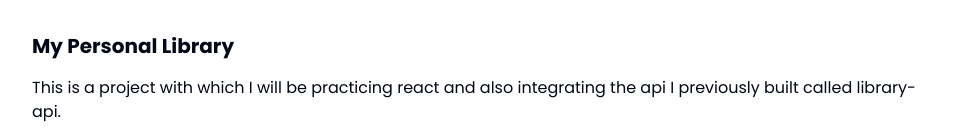
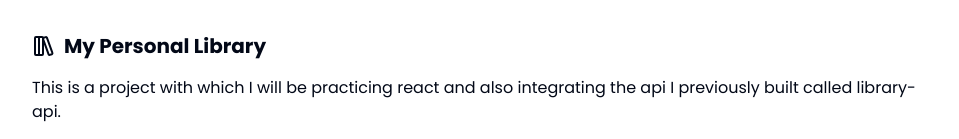
Before and after one commit to Whomy09/my-personal-library, a React (Vite) app: page / in a window 1280 px wide. Shown: the top 139 px of the page, without its empty margins (160-1119 px from the left). Built offline with nearby package versions, Linux system fonts and the light colour scheme.

Commit message:
feat: library icon in the header section

```diff
--- a/src/pages/index.tsx
+++ b/src/pages/index.tsx
@@ -1,11 +1,12 @@
 import { useState } from "react";
+import { LibraryBig } from "lucide-react";
 import BooksTable from "@/components/books-table";
 import { bookColumns } from "@/components/columns";
 import { createBook, getBooks } from "@/services/book";
 import CreateBookModal from "@/components/create-book-modal";
 import { useMutation, useQuery, useQueryClient } from "react-query";
 
-export default function App() {
+const App = () => {
   const [showCreateModal, setShowCreateModal] = useState(false);
 
   const queryClient = useQueryClient();
@@ -13,7 +14,7 @@ export default function App() {
     error,
     isError,
     data: books,
-    isFetching,
+    isLoading,
   } = useQuery("books", getBooks);
 
   const mutationCreateBook = useMutation(createBook, {
@@ -26,7 +27,10 @@ export default function App() {
     <>
       <main className="my-8 lg:max-w-4xl lg:mx-auto">
         <section className="flex flex-col gap-4">
-          <h1 className="text-xl font-bold">My Personal Library</h1>
+          <header className="flex items-center gap-2">
+            <LibraryBig />
+            <h1 className="text-xl font-bold">My Personal Library</h1>
+          </header>
           <p>
             This is a project with which I will be practicing react and also
             integrating the api I previously built called library-api.{" "}
@@ -41,9 +45,9 @@ export default function App() {
               setState={setShowCreateModal}
             />
           </div>
-          {isFetching && <p>Loading books...</p>}
+          {isLoading && <p>Loading books...</p>}
 
-          {!isFetching && (
+          {!isLoading && (
             <BooksTable columns={bookColumns} data={books || []} />
           )}
 
@@ -52,4 +56,6 @@ export default function App() {
       </main>
     </>
   );
-}
+};
+
+export default App;
```
